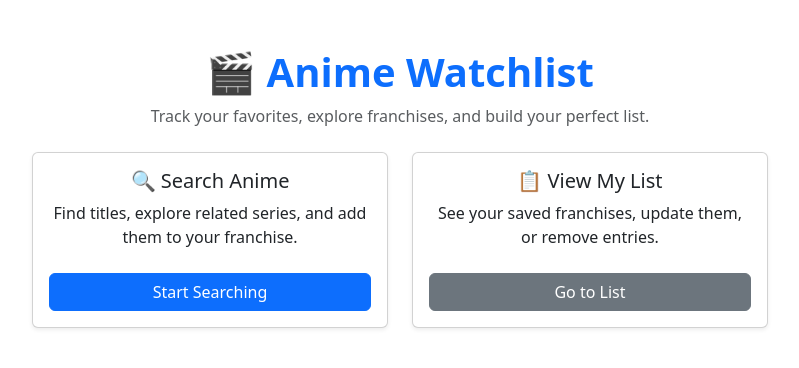
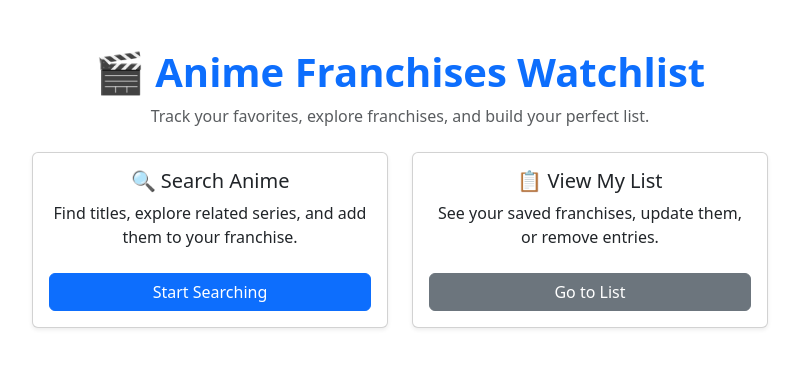
Before and after one commit to LabRat142/AFW, a plain HTML site: page index.html in a window 1280 px wide. Shown: the whole page, without its empty margins (240-1039 px from the left). Drawn offline with nearby package versions, Linux system fonts and the light colour scheme.

Commit message:
Update Title

```diff
--- a/index.html
+++ b/index.html
@@ -20,7 +20,7 @@
 		<div class="container py-5">
 			<!-- Title & Info -->
 			<div class="text-center mb-4">
-				<h1 class="fw-bold text-primary">🎬 Anime Watchlist</h1>
+				<h1 class="fw-bold text-primary">🎬 Anime Franchises Watchlist</h1>
 				<p class="text-muted">Track your favorites, explore franchises, and build your perfect list.</p>
 			</div>
 
```
